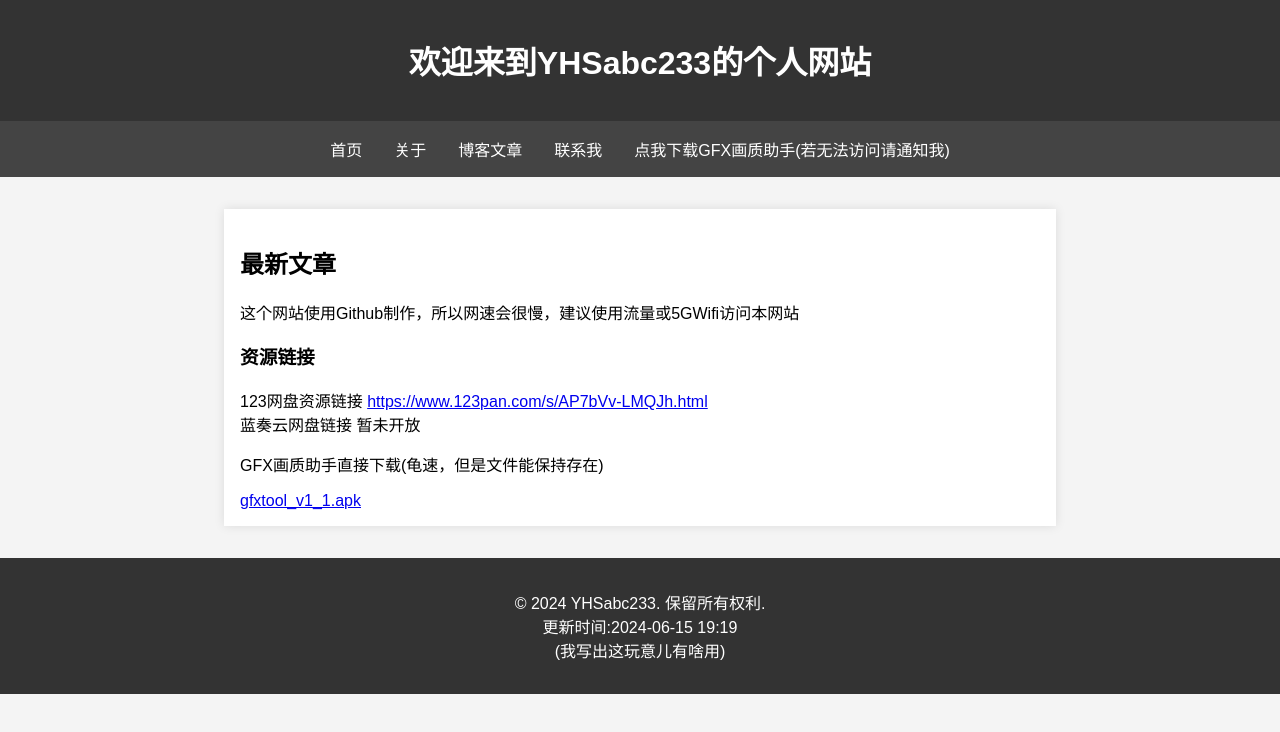
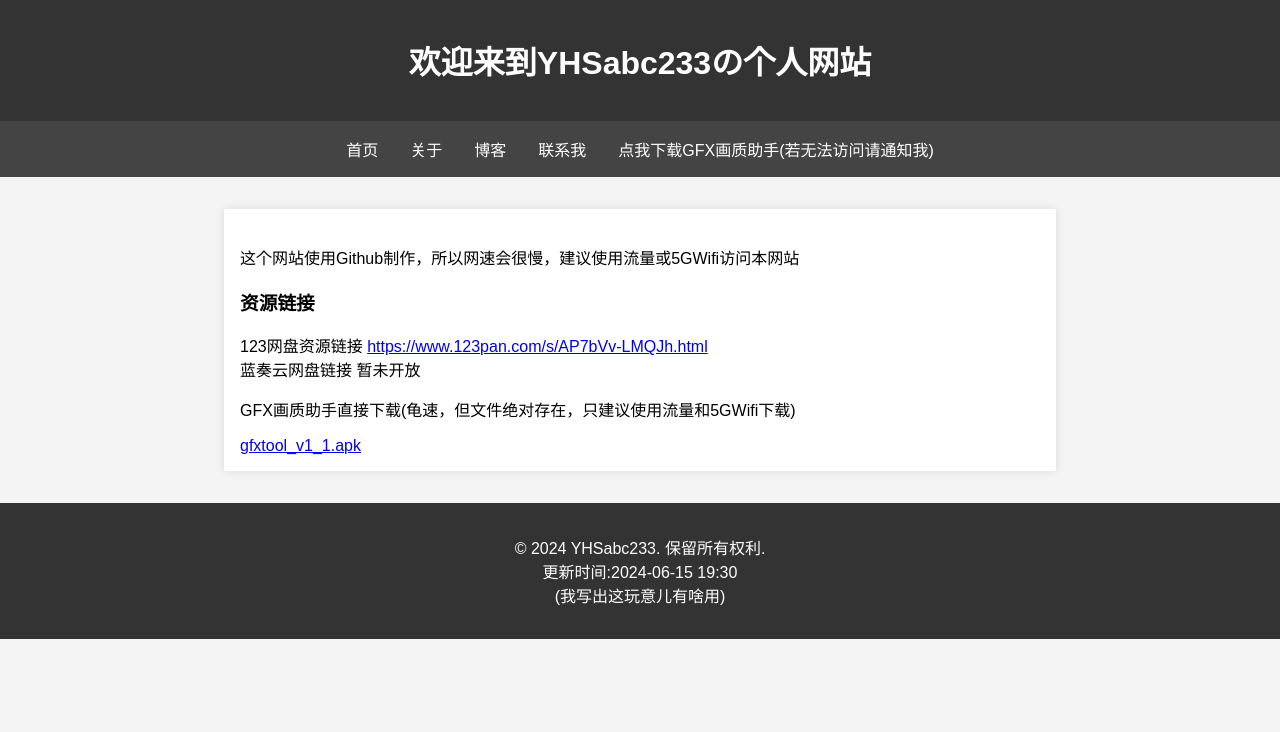
Before and after one commit to YHSabc233/yhsabc233.github.io, a plain HTML site: page index.html in a window 1280 px wide. Drawn offline with Linux system fonts and the light colour scheme.

Commit message:
Update index.html

```diff
--- a/index.html
+++ b/index.html
@@ -48,19 +48,19 @@
 <body>
 
 <header>
-    <h1>欢迎来到YHSabc233的个人网站</h1>
+    <h1>欢迎来到YHSabc233の个人网站</h1>
 </header>
 
 <nav>
     <a href="#">首页</a>
     <a href="#">关于</a>
-    <a href="#">博客文章</a>
+    <a href="#">博客</a>
     <a href="#">联系我</a>
-    <a href="https://fs-im-kefu.7moor-fs1.com/ly/4d2c3f00-7d4c-11e5-af15-41bf63ae4ea0/1718446579854/gfx.apk">点我下载GFX画质助手(若无法访问请通知我)</a>
+    <a href="https://fs-im-kefu.7moor-fs1.com/ly/4d2c3f00-7d4c-11e5-af15-41bf63ae4ea0/1718450932688/gfxtool_v1_1.apk">点我下载GFX画质助手(若无法访问请通知我)</a>
 </nav>
 
 <div class="content">
-    <h2>最新文章</h2>
+    <h2></h2>
     <article>
         <h3注意事项</h3>
         <p>这个网站使用Github制作，所以网速会很慢，建议使用流量或5GWifi访问本网站</p>
@@ -69,14 +69,14 @@
     <article>
         <h3>资源链接</h3>
         <p>123网盘资源链接 <a href="https://www.123pan.com/s/AP7bVv-LMQJh.html">https://www.123pan.com/s/AP7bVv-LMQJh.html</a>
-        <br>蓝奏云网盘链接 暂未开放</p>
-        <p>GFX画质助手直接下载(龟速，但是文件能保持存在)</p> <a href="gfxtool_v1_1.apk">gfxtool_v1_1.apk</a>
+        <br>蓝奏云网盘链接  暂未开放</p>
+        <p>GFX画质助手直接下载(龟速，但文件绝对存在，只建议使用流量和5GWifi下载)</p> <a href="gfxtool_v1_1.apk">gfxtool_v1_1.apk</a>
     </article>
 </div>
 
 <footer>
     <p>&copy; 2024 YHSabc233. 保留所有权利.
-        <br>更新时间:2024-06-15 19:19
+        <br>更新时间:2024-06-15 19:30
     <br>(我写出这玩意儿有啥用)</p>
 </footer>
 
```
